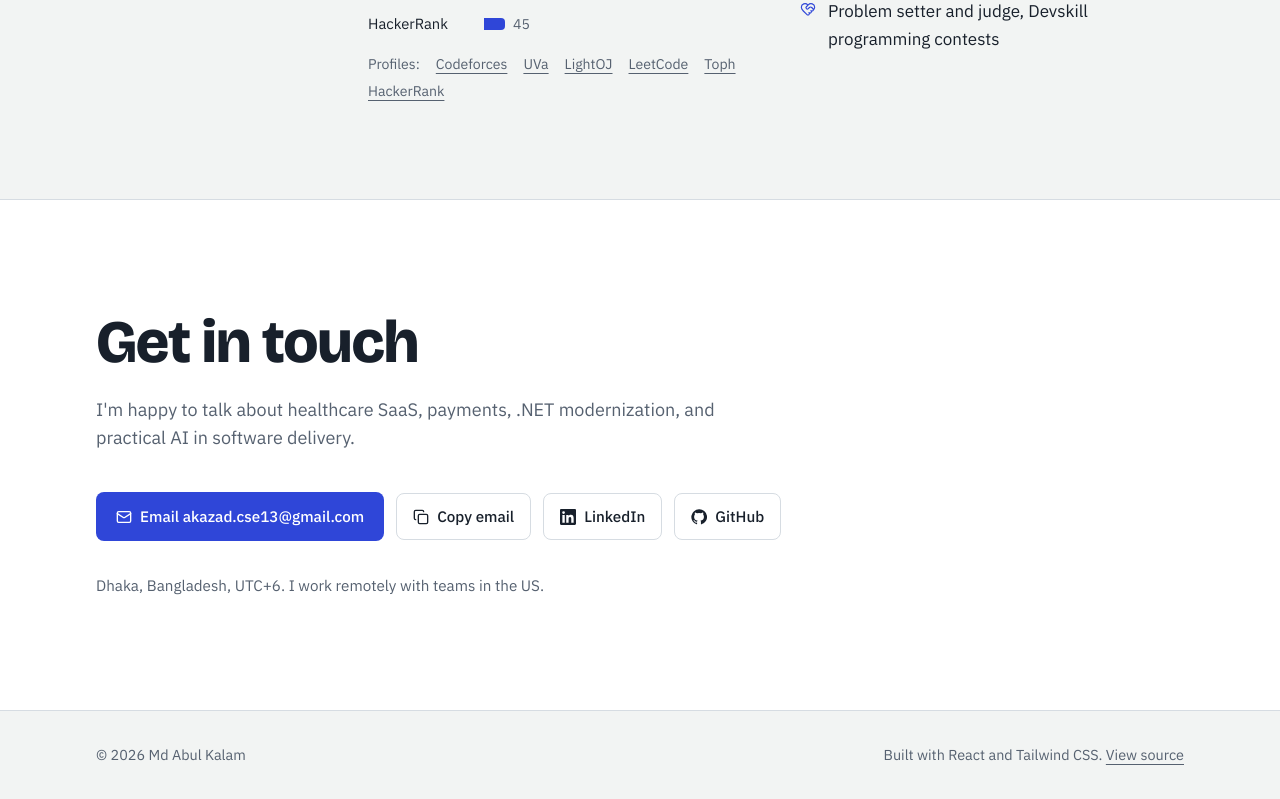
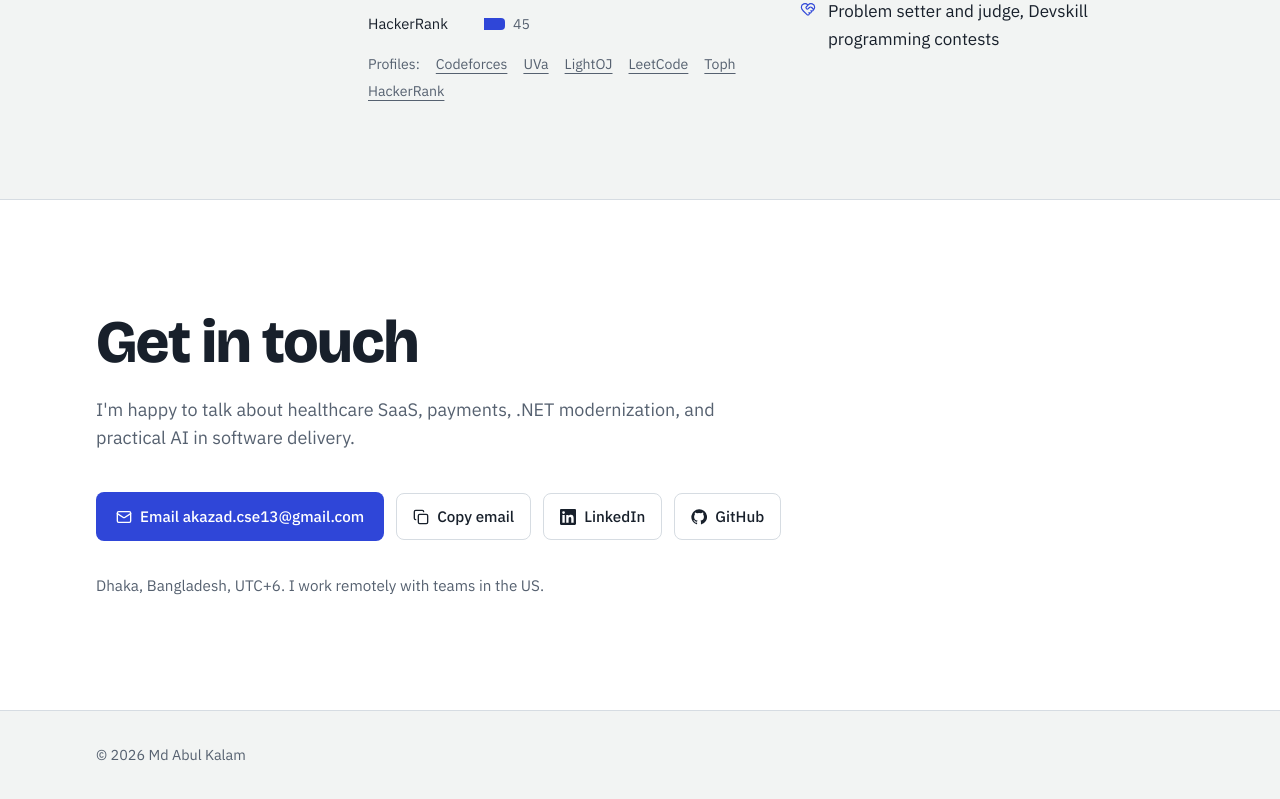
Before and after one commit to akazad13/akazad13.github.io, a React (Vite) app: page / in a window 1280 px wide. Shown: the part 8010-8809 px from the top of the page. Built offline with nearby package versions, Linux system fonts and the light colour scheme.

Commit message:
chore: remove 'Built with React and Tailwind CSS' from footer

```diff
--- a/src/components/Footer.tsx
+++ b/src/components/Footer.tsx
@@ -5,12 +5,6 @@ export function Footer({ name }: { name: string }) {
         <p>
           &copy; {new Date().getFullYear()} {name}
         </p>
-        <p>
-          Built with React and Tailwind CSS.{' '}
-          <a href="https://github.com/akazad13/portfolio" target="_blank" rel="noreferrer" className="underline underline-offset-4 hover:text-ink">
-            View source
-          </a>
-        </p>
       </div>
     </footer>
   );
```
